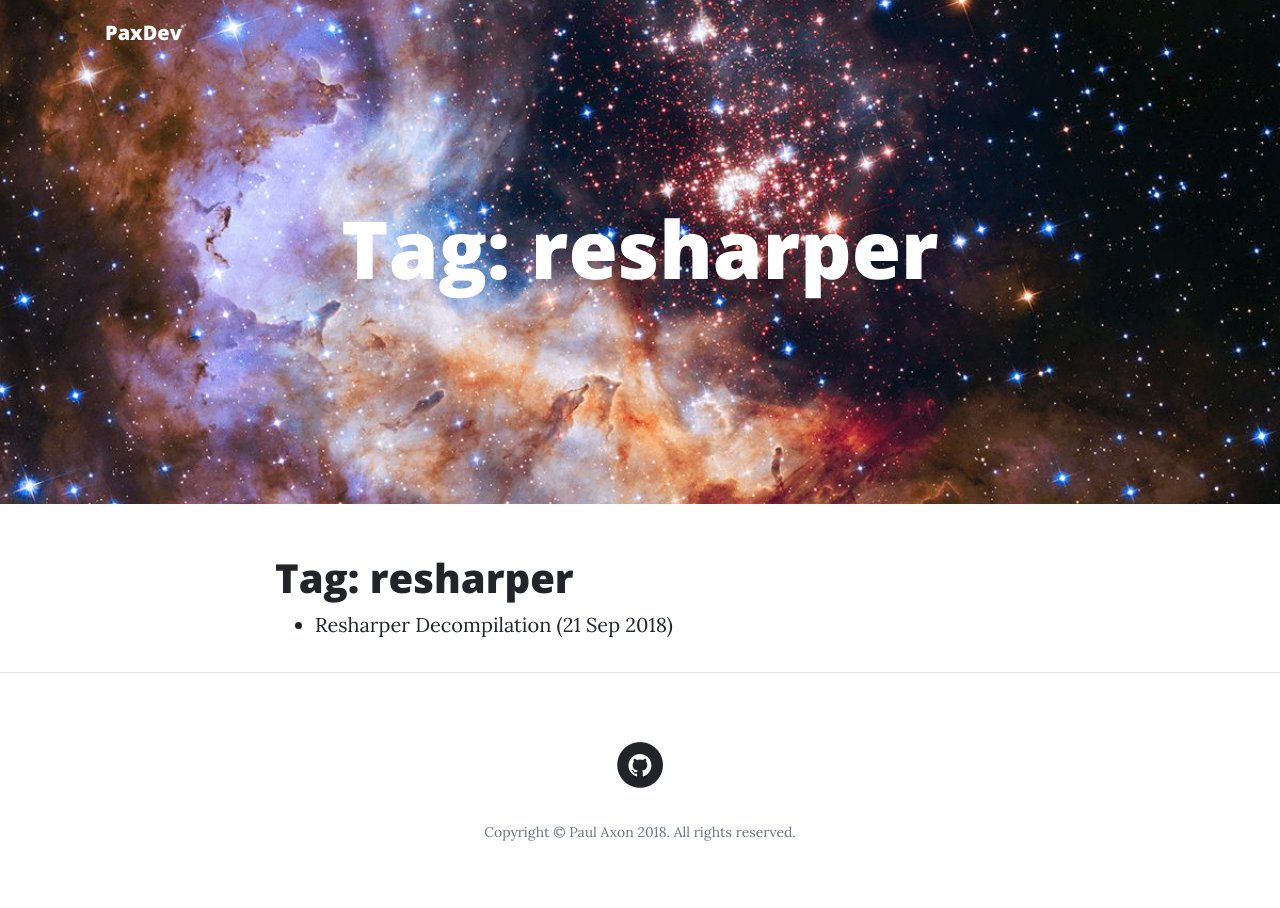
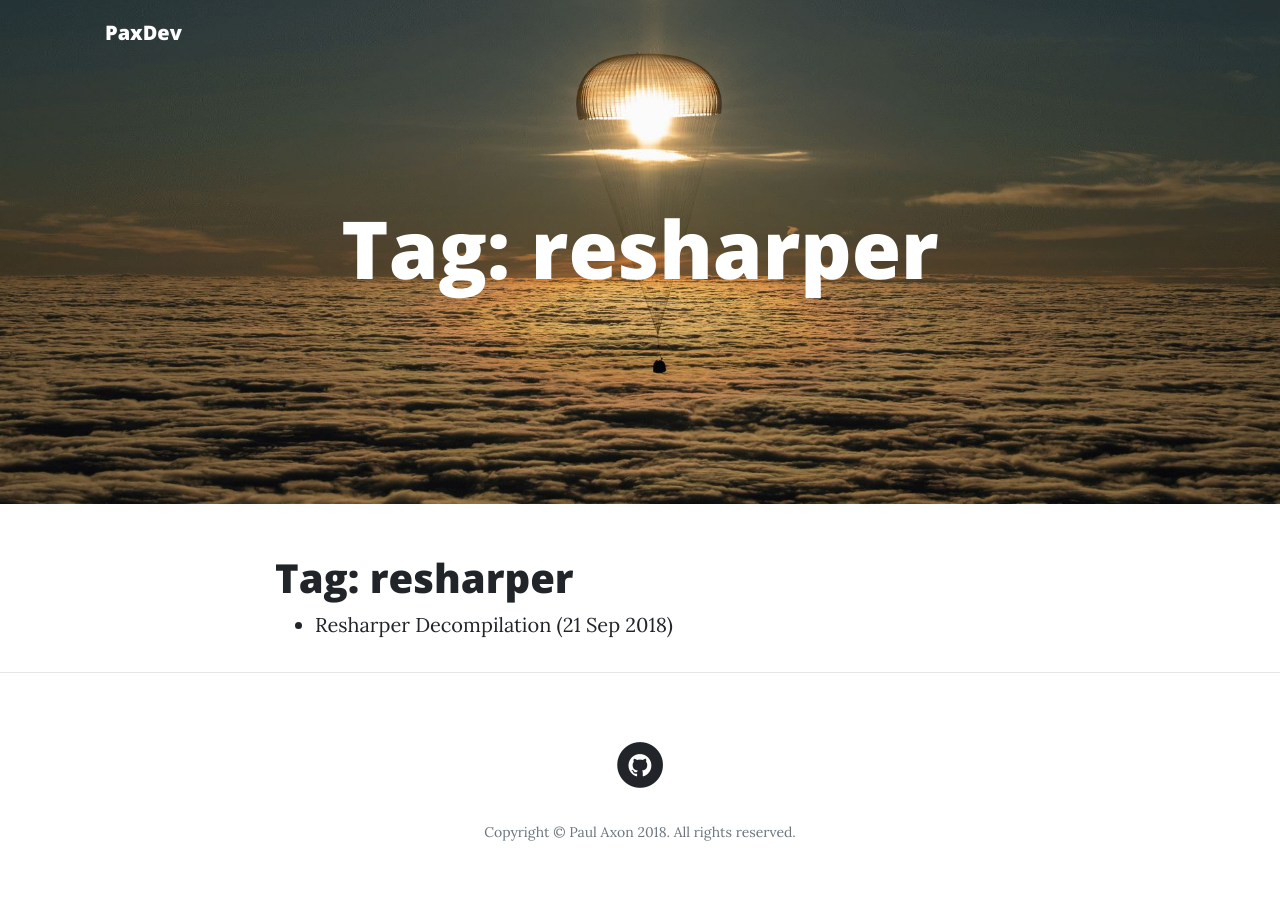
Before and after one commit to paxdev/paxdev.github.io, a Jekyll site: the page built from tag/resharper.md, in a window 1280 px wide. Built offline with Jekyll 4.4.1, drawn with Linux system fonts in a browser that asks for light colours.

Commit message:
Update _config.yml

```diff
--- a/_config.yml
+++ b/_config.yml
@@ -17,4 +17,4 @@
       path: "tag"
     values:
       header:
-        backgroundImage: /assets/bg/nebula.jpg
+        backgroundImage: /assets/bg/soyuz.jpg
```
